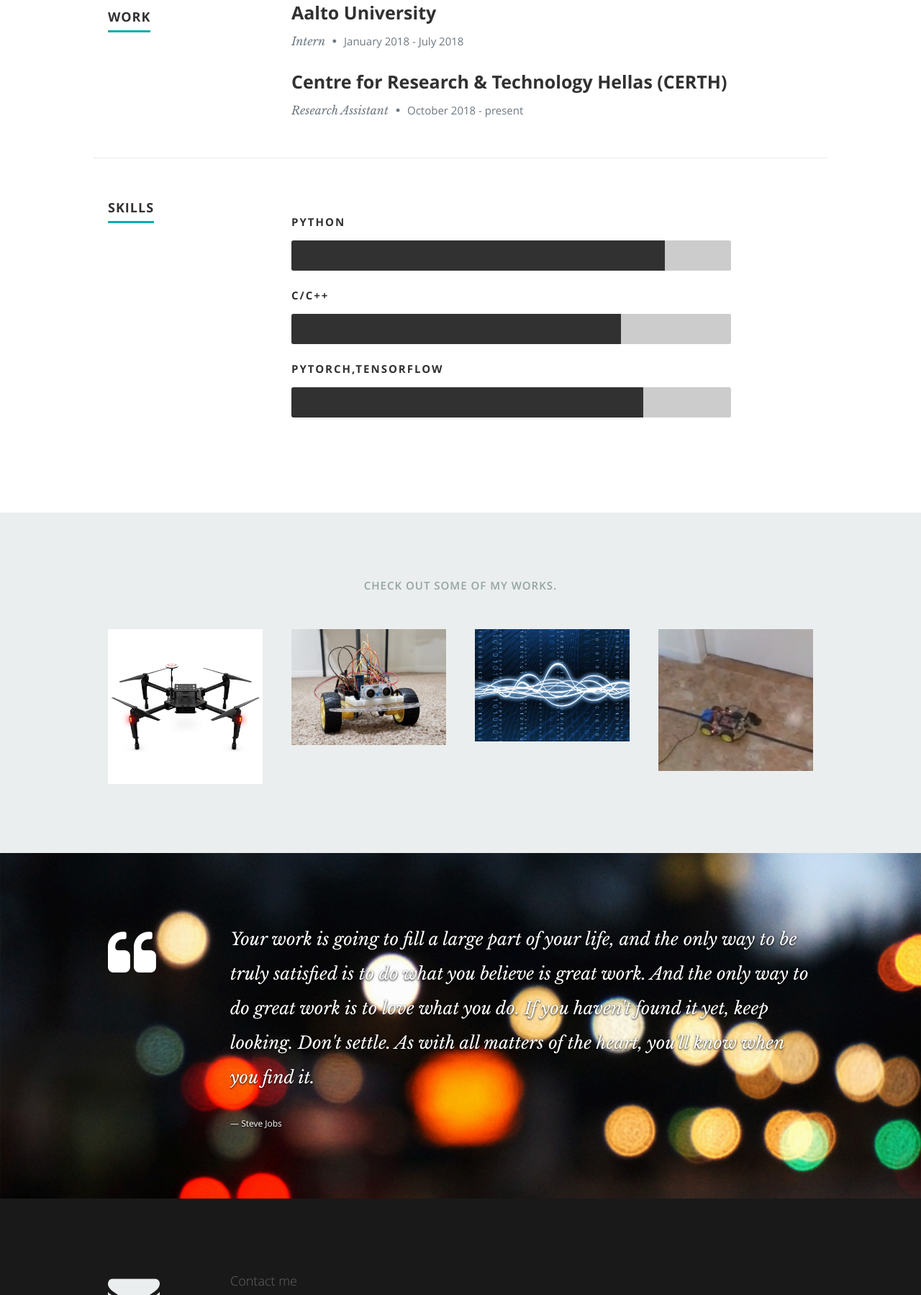
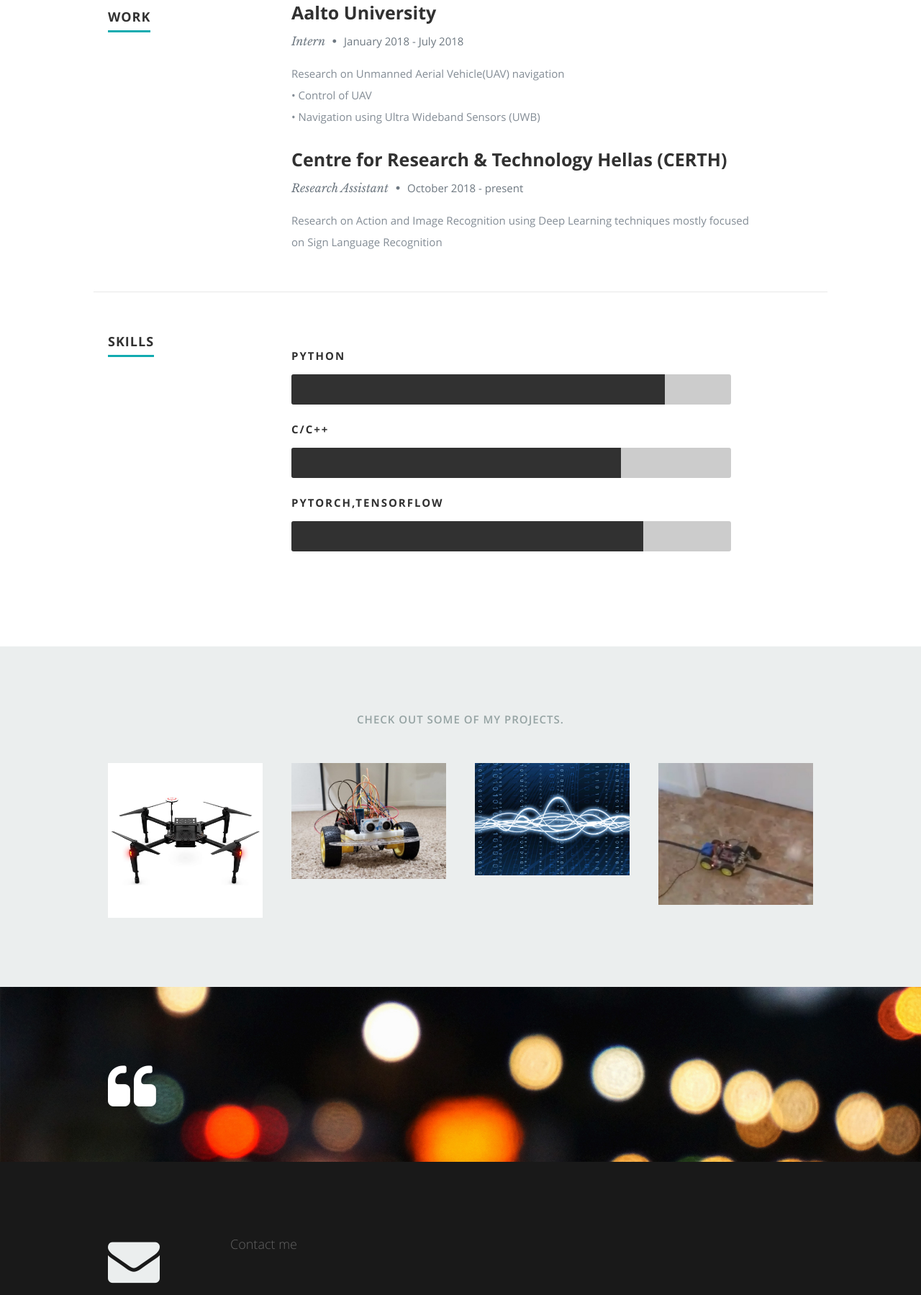
Before and after one commit to iliasprc/iliasprc.github.io, a plain HTML site: page index.html in a window 1280 px wide. Shown: the part 1950-3749 px from the top of the page at 72% size. Drawn offline with nearby package versions, Linux system fonts and the light colour scheme.

Commit message:
some changes

```diff
--- a/css/layout.css
+++ b/css/layout.css
@@ -208,8 +208,8 @@
 }
 #about .profile-pic {
    position: relative;
-   width: 120px;
-   height: 120px;
+   width: 170px;
+   height: 150px;
    border-radius: 100%;
 }
 #about .contact-details { width: 41.66667%; }
--- a/index.html
+++ b/index.html
@@ -178,8 +178,7 @@
       </div> <!-- End Education -->
 
 
-      <!-- Work
-      ----------------------------------------------- -->
+      <!-- Work -->
       <div class="row work">
 
          <div class="three columns header-col">
@@ -196,7 +195,9 @@
                   <p class="info">Intern <span>&bull;</span> <em class="date">January 2018 - July 2018</em></p>
 
                   <p>
-
+                      Research on Unmanned Aerial Vehicle(UAV) navigation<br>
+                      • Control of UAV<br>
+                      • Navigation using Ultra Wideband Sensors (UWB)
                   </p>
 
                </div>
@@ -211,6 +212,7 @@
                   <p class="info">Research Assistant <span>&bull;</span> <em class="date">October 2018 - present</em></p>
 
                   <p>
+                    Research on Action and Image Recognition using Deep Learning techniques mostly focused on Sign Language Recognition
 
                   </p>
 
@@ -223,8 +225,7 @@
       </div> <!-- End Work -->
 
 
-      <!-- Skills
-      ----------------------------------------------- -->
+      <!-- Skills -->
       <div class="row skill">
 
          <div class="three columns header-col">
@@ -262,7 +263,7 @@
 
          <div class="twelve columns collapsed">
 
-            <h1>Check Out Some of My Works.</h1>
+            <h1>Check Out Some of My Projects.</h1>
 
             <!-- portfolio-wrapper -->
             <div id="portfolio-wrapper" class="bgrid-quarters s-bgrid-thirds cf">
@@ -325,7 +326,7 @@
                         <img alt="" src="images/portfolio/thesis1.jpg"">
                         <div class="overlay">
                            <div class="portfolio-item-meta">
-          					      <h5>Robot Car navigation</h5>
+          					      <h5>Unmanned Ground Vehicle navigation</h5>
                               <p>Programming</p>
           					   </div>
                         </div>
@@ -334,7 +335,7 @@
 
                   </div>
           		</div> <!-- item end -->
-<!--
+                  <!--
                <div class="columns portfolio-item">
                   <div class="item-wrap">
 
@@ -605,15 +606,6 @@
 
                   <ul class="slides">
 
-                     <li>
-                        <blockquote>
-                           <p>Your work is going to fill a large part of your life, and the only way to be truly satisfied is
-                           to do what you believe is great work. And the only way to do great work is to love what you do.
-                           If you haven't found it yet, keep looking. Don't settle. As with all matters of the heart, you'll know when you find it.
-                           </p>
-                           <cite>Steve Jobs</cite>
-                        </blockquote>
-                     </li> <!-- slide ends -->
 
  <!-- slide ends                     <li>
                         <blockquote>
```
Also changed, not shown: images/p2.jpg (deleted), images/profile.jpg.
